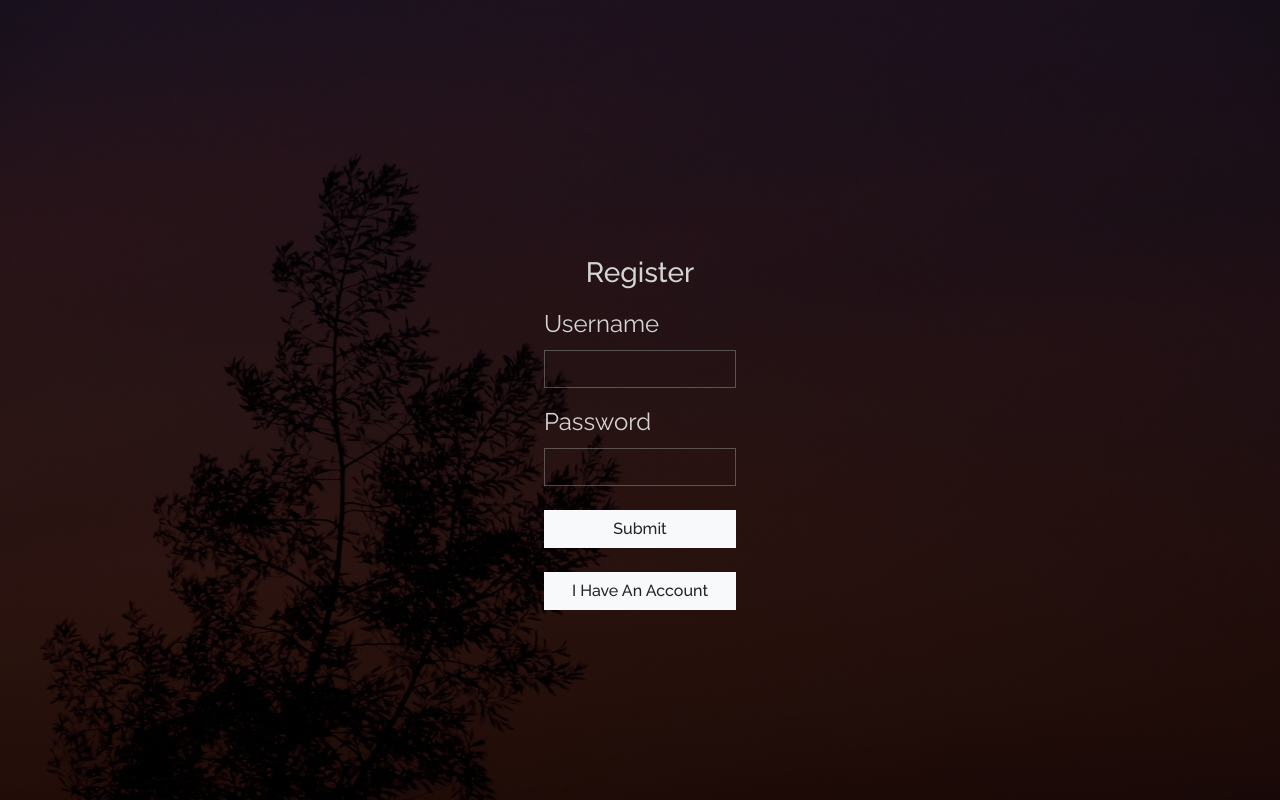
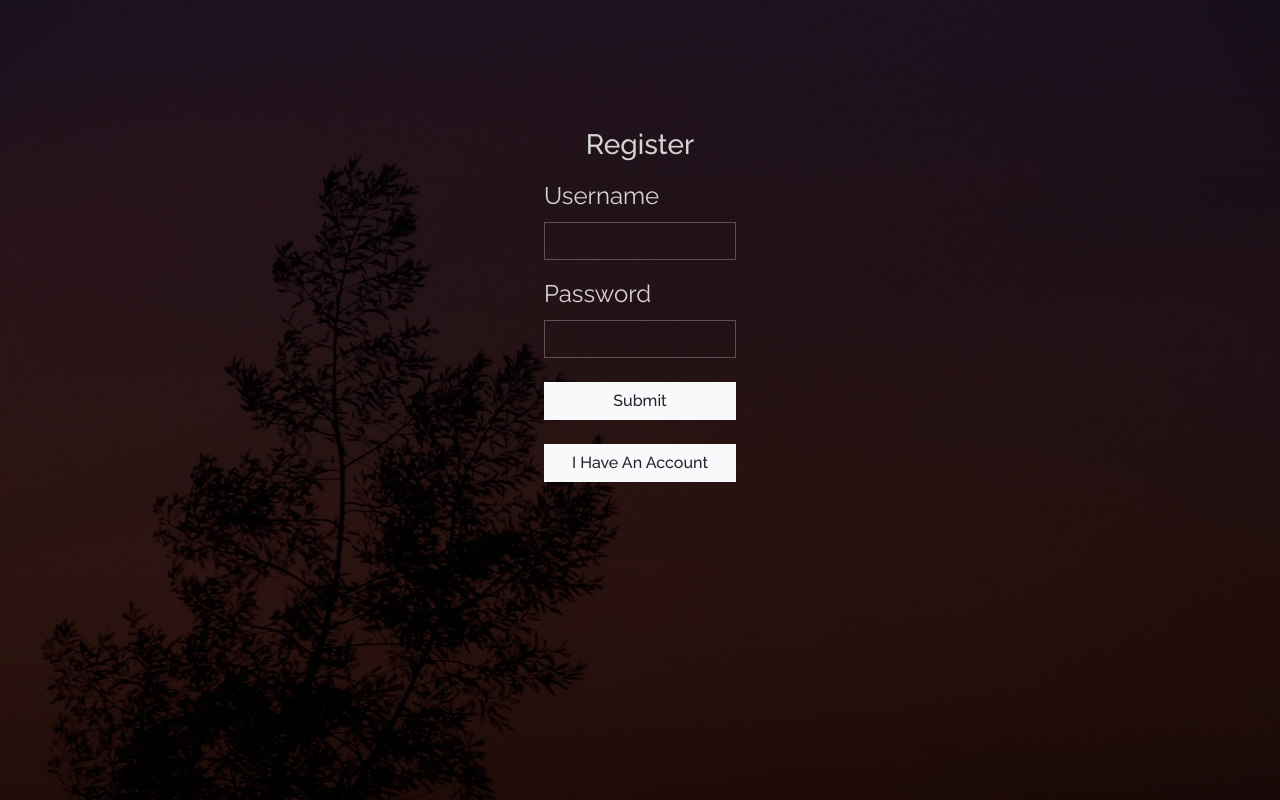
Before and after one commit to ram071985/Node-React-Chat-App, a React (Create React App) app in the folder client/: page /register in a window 1280 px wide. Built offline with nearby package versions, Linux system fonts and the light colour scheme.

Commit message:
omitted set interval for get messages query.

```diff
--- a/client/src/Components/ChatRoom.js
+++ b/client/src/Components/ChatRoom.js
@@ -44,8 +44,6 @@ class ChatRoom extends Component {
       this.getUsers();
       window.setInterval(this.getUsers, 20000);
       this.getMessages();
-
-      window.setInterval(this.getMessages, 5000);
 
       socket.on("new_message", (message) => {
         console.log("connection to message socket:" + message);
--- a/client/src/index.css
+++ b/client/src/index.css
@@ -84,7 +84,7 @@ body {
 #login-container {
   background: transparent;
   padding: 0;
-  margin-top: 15em;
+  margin-top: 7em;
   height: 30em;
   width: 20em;
   border: none;
```
